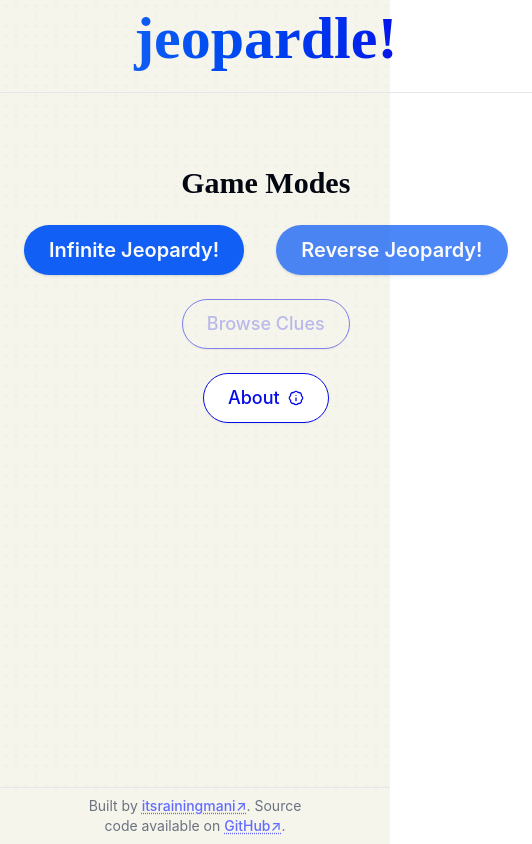
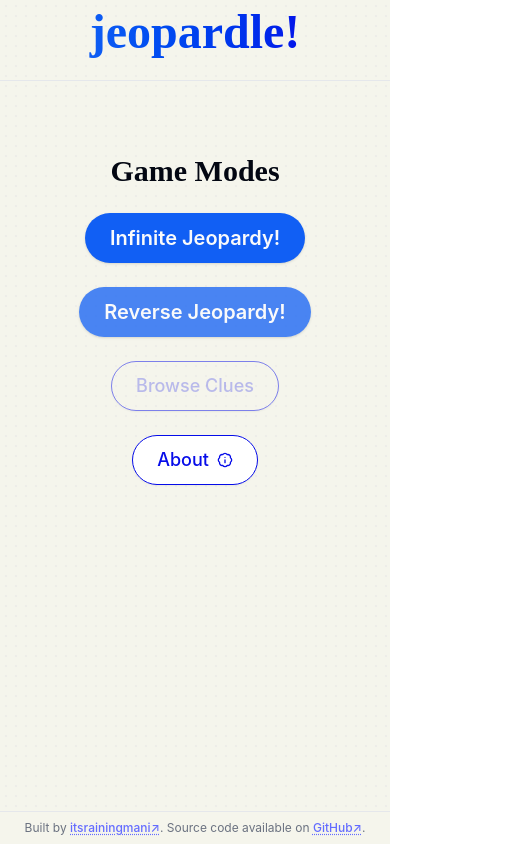
Before and after one commit to itsrainingmani/jeopardle, a React (Vite) app: page / in a window 390 px wide. Shown: the top 844 px of the page, 532 px wide, since content can reach past the window. Built offline with nearby package versions, Linux system fonts and the light colour scheme; a web font is replaced by a local one.

Commit message:
better responsive design

```diff
--- a/src/components/Clue.tsx
+++ b/src/components/Clue.tsx
@@ -32,19 +32,19 @@
         animate={{ opacity: 1, y: 0 }}
         transition={{ duration: 0.2 }}
       >
-        <Card className="w-full max-w-xl mx-auto">
+        <Card className="w-full mx-auto">
           <CardHeader>
-            <CardTitle className="text-3xl font-bold font-mono text-center">
+            <CardTitle className="sm:text-3xl text-2xl font-bold font-mono text-center">
               {clue.category}
             </CardTitle>
             {clue.comments && (
-              <p className="text-md px-2 text-center text-muted-foreground italic">
+              <p className="sm:text-md text-sm px-2 text-center text-muted-foreground italic">
                 {clue.comments}
               </p>
             )}
           </CardHeader>
           <CardContent>
-            <p className="text-2xl mb-8 p-4 text-center font-medium font-[Lexend]">
+            <p className="sm:text-2xl text-xl mb-8 p-4 text-center font-medium font-[Lexend]">
               {clue.answer}
             </p>
             <div className="flex justify-between text-md text-muted-foreground">
--- a/src/components/Game.tsx
+++ b/src/components/Game.tsx
@@ -50,40 +50,7 @@
     }
   };
 
-  // const fetchMock = async () => {
-  //   try {
-  //     const clue_data: ClueType = {
-  //       id: 1,
-  //       round: 1,
-  //       clue_value: 100,
-  //       daily_double_value: 0,
-  //       category: "LAKES & RIVERS",
-  //       comments: "there is a comment here",
-  //       answer: "River mentioned most often in the Bible",
-  //       question: "the Jordan",
-  //       air_date: new Date("1984-09-10"),
-  //       notes: null,
-  //       season: 1,
-  //     };
-  //     setGameState((prevState) => ({
-  //       ...prevState,
-  //       currentClue: {
-  //         ...clue_data,
-  //         air_date: new Date(clue_data.air_date),
-  //       },
-  //     }));
-  //   } catch (error) {
-  //     console.error("Failed to fetch clue:", error);
-  //   } finally {
-  //     setIsLoading(false);
-  //   }
-  // };
-
   useEffect(() => {
-    // using setTimeout here to see how the loading state looks
-    // setTimeout(() => {
-    //   fetchMock();
-    // }, 1500);
     fetchData();
   }, []);
 
@@ -116,11 +83,10 @@
     setAnswer("");
     setGameState((prev) => ({ ...prev, isAnswered: false, similarity: 0 }));
     fetchData();
-    // fetchMock();
   };
 
   return (
-    <div className="container mx-auto px-4 py-8 max-w-xl justify-center items-center">
+    <div className="container mx-auto px-4 py-8 max-w-2xl justify-center items-center">
       <Winnings money={money} />
       <AnimatePresence mode="wait">
         {isLoading ? (
@@ -158,16 +124,16 @@
           }
         />
 
-        <div className="flex flex-row gap-1 justify-center">
+        <div className="flex flex-col sm:flex-row gap-2 justify-center">
           <Button
-            className="p-6 m-2 rounded-3xl hover:bg-[var(--jeopardy-main)] bg-[var(--jeopardy-accent)] text-lg"
+            className="p-6 m-2 rounded-3xl hover:bg-[var(--jeopardy-main)] bg-[var(--jeopardy-accent)] sm:text-lg text-md"
             disabled={gameState.isAnswered || isLoading}
             onClick={handleAnswer}
           >
             Answer
           </Button>
           <Button
-            className="p-6 m-2 rounded-3xl bg-zinc-500 text-lg text-muted"
+            className="p-6 m-2 rounded-3xl bg-zinc-500 sm:text-lg text-md text-muted"
             disabled={gameState.isAnswered || isLoading}
             onClick={() =>
               setGameState((prev) => ({ ...prev, isAnswered: true }))
@@ -195,7 +161,7 @@
             />
             <Button
               onClick={handleNextClue}
-              className="p-6 mt-4 justify-center rounded-3xl hover:bg-[var(--jeopardy-main)] bg-[var(--jeopardy-accent)] text-lg"
+              className="p-6 mt-4 justify-center rounded-3xl hover:bg-[var(--jeopardy-main)] bg-[var(--jeopardy-accent)] sm:text-lg text-md"
             >
               Next Clue
             </Button>
--- a/src/components/Layout.tsx
+++ b/src/components/Layout.tsx
@@ -8,9 +8,9 @@
   return (
     <div className="min-h-screen flex flex-col min-w-screen">
       <header>
-        <div className="flex justify-center items-center container mx-auto max-w-xl w-screen">
+        <div className="flex justify-center items-center container mx-auto max-w-3xl w-full">
           <Link to="/">
-            <h1 className="text-6xl p-2 font-extrabold text-center mb-4 bg-gradient-to-r from-[var(--jeopardy-accent)] to-[var(--jeopardy-main)] text-transparent bg-clip-text">
+            <h1 className="text-5xl md:text-6xl p-2 font-extrabold text-center mb-4 bg-gradient-to-r from-[var(--jeopardy-accent)] to-[var(--jeopardy-main)] text-transparent bg-clip-text">
               jeopardle!
               {routerState.location.pathname === "/game" && (
                 <sub className="text-red-500 font-extrabold text-3xl font-mono">
--- a/src/components/LoadingClue.tsx
+++ b/src/components/LoadingClue.tsx
@@ -3,11 +3,7 @@
 export function LoadingClue() {
   return (
     <div className="flex flex-col space-y-3">
-      <Skeleton className="h-48 md:h-64 w-full max-w-xl mx-auto rounded-xl" />
-      {/* <div className="space-y-2">
-        <Skeleton className="h-4 w-[250px]" />
-        <Skeleton className="h-4 w-[200px]" />
-      </div> */}
+      <Skeleton className="h-48 md:h-64 w-full max-w-2xl mx-auto rounded-xl" />
     </div>
   );
 }
--- a/src/components/site-footer.tsx
+++ b/src/components/site-footer.tsx
@@ -2,8 +2,8 @@
 
 export function SiteFooter() {
   return (
-    <footer className="w-full border-t py-2 absolute bottom-0 bg-[var(--light-paper)]">
-      <section className="mx-auto w-full text-center text-balance text-sm text-muted-foreground">
+    <footer className="w-full border-t py-2 bottom-0 bg-[var(--light-paper)]">
+      <section className="mx-auto w-full text-center text-balance sm:text-sm text-xs text-muted-foreground">
         Built by{" "}
         <a
           href={siteConfig.links.twitter}
--- a/src/routes/about.lazy.tsx
+++ b/src/routes/about.lazy.tsx
@@ -23,7 +23,7 @@
 
 function ListEl({ children }: { children: React.ReactNode }) {
   return (
-    <motion.li variants={item} className="py-2 text-xl font-medium">
+    <motion.li variants={item} className="py-2 text-xl font-medium ml-4">
       {children}
     </motion.li>
   );
@@ -57,11 +57,13 @@
         </ListEl>
         <ListEl>Become a Trivia Champion! & apply to go on Jeopardy!</ListEl>
       </motion.ul>
-      <Link to="/">
-        <Button className="before:content-['←'] p-6 my-8 rounded-4xl hover:bg-[var(--jeopardy-main)] bg-[var(--jeopardy-accent)] text-lg">
-          Back Home
-        </Button>
-      </Link>
+      <div className="flex justify-center sm:justify-start">
+        <Link to="/">
+          <Button className="before:content-['←'] p-6 my-8 rounded-4xl hover:bg-[var(--jeopardy-main)] bg-[var(--jeopardy-accent)] text-lg">
+            Back Home
+          </Button>
+        </Link>
+      </div>
       <details className="font-sans">
         <summary className="font-bold text-2xl pb-4 hover:cursor-pointer">
           Disclaimer
--- a/src/routes/index.lazy.tsx
+++ b/src/routes/index.lazy.tsx
@@ -15,10 +15,10 @@
 
 function Index() {
   return (
-    <div className="flex flex-col gap-2 my-10 mx-auto px-4 py-8 max-w-xl min-h-screen items-center">
+    <div className="flex flex-col gap-2 mt-10 mx-auto px-4 py-8 max-w-3xl items-center">
       <div className="flex flex-col gap-4 justify-center items-center">
-        <h3 className="font-semibold text-3xl">Game Modes</h3>
-        <motion.div className="flex flex-row gap-4 justify-center">
+        <h3 className="font-semibold text-3xl sm:text-4xl">Game Modes</h3>
+        <motion.div className="flex flex-col items-center sm:flex-row sm:gap-4 gap-2 justify-center">
           <Link to="/game">
             <Button className="p-6 m-2 rounded-4xl hover:bg-[var(--jeopardy-main)] bg-[var(--jeopardy-accent)] font-semibold text-xl">
               Infinite Jeopardy!
```
